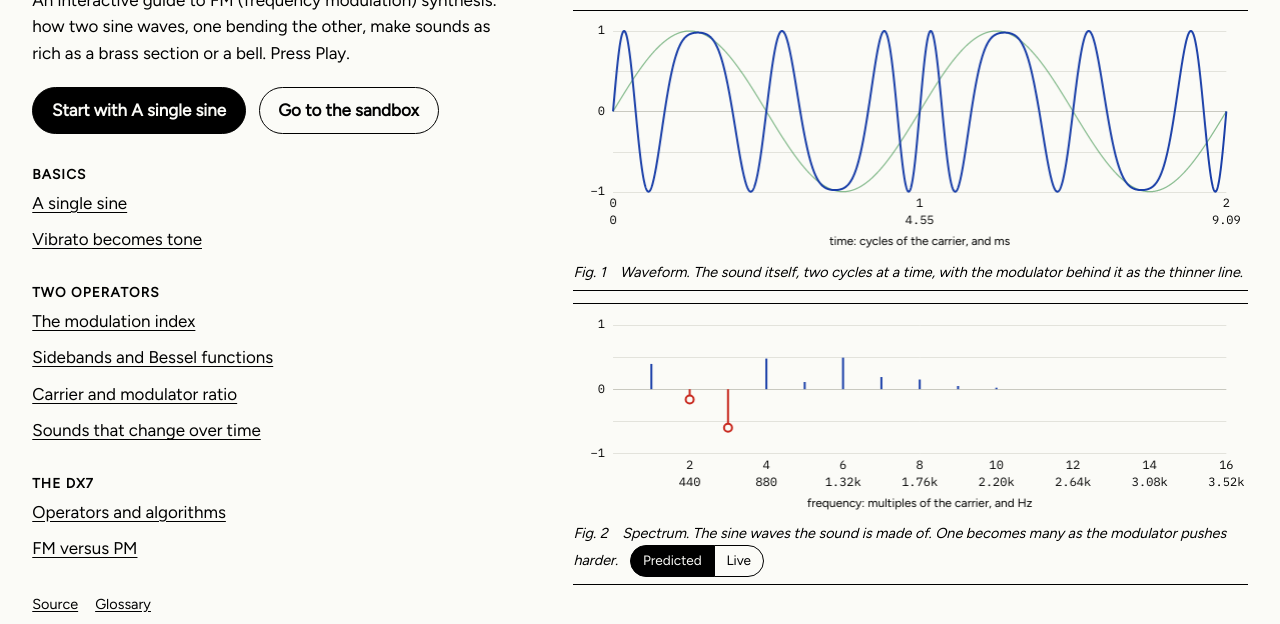
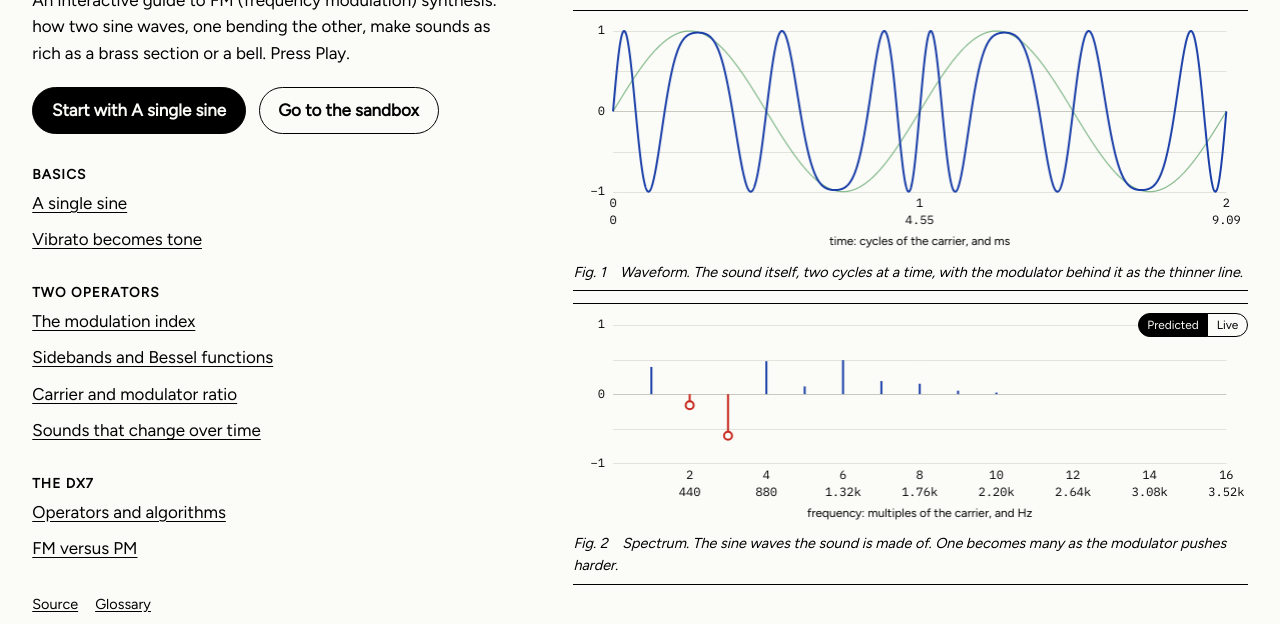
Before and after one commit to memestreak/fmlab, a website built with Vite: page index.html in a window 1280 px wide. Shown: the part 176-800 px from the top of the page. Built offline with nearby package versions, Linux system fonts and the light colour scheme.

Commit message:
Put Predicted / Live on the plot; drop its note
The switch sat at the end of the spectrum's caption, beside a note
("Press Play to hear it." or "Live: measured, …") that came and went
and moved it. The note is gone with the code only it used, `liveNote`;
the canvas's aria-label still says what the live view shows.

The switch is now a size smaller and laid over the plot's top right
corner, so it reads as part of the graph and takes no room. Where the
lab is pinned small, captions are hidden, which hid the switch too; it
now shows there.

```diff
--- a/index.html
+++ b/index.html
@@ -263,18 +263,17 @@
           <figure class="figure" data-figure="spectrum">
             <div class="plot-frame">
               <canvas id="spectrum" class="plot" role="img"></canvas>
+              <!-- The spectrum predicted from the patch, or measured from
+                   the sound, in the plot's top right corner. See
+                   ui/figures.ts. -->
+              <span id="live-switch" class="switch" role="group" aria-label="Spectrum">
+                <button id="spectrum-predicted" type="button" class="switch-option" aria-pressed="true">Predicted</button><button id="spectrum-live" type="button" class="switch-option" aria-pressed="false">Live</button>
+              </span>
             </div>
             <figcaption>
               Fig. <span class="figure-number"></span>&emsp;<span
                 id="spectrum-caption"
               ></span>
-              <!-- Says what the live view is showing, or how to start it. -->
-              <span id="spectrum-note"></span>
-              <!-- The spectrum predicted from the patch, or measured from
-                   the sound. See ui/figures.ts. -->
-              <span id="live-switch" class="switch" role="group" aria-label="Spectrum">
-                <button id="spectrum-predicted" type="button" class="switch-option" aria-pressed="true">Predicted</button><button id="spectrum-live" type="button" class="switch-option" aria-pressed="false">Live</button>
-              </span>
             </figcaption>
           </figure>
 
--- a/src/chapters/singleSine.ts
+++ b/src/chapters/singleSine.ts
@@ -39,7 +39,7 @@
      rest of this guide is about growing many partials from just two sine
      waves.`,
     `Fig. 2 is worked out from the settings: what the sound should
-     contain. Press Live in its caption and it measures what is really
+     contain. Press Live, in its top right corner, and it measures what is really
      coming out, while it plays, and draws that over the predicted stem.
      The measuring is done by the ${define('fft')} (FFT), the standard way
      to take a stretch of sound apart into the sine waves it is made of.
--- a/src/styles/base.css
+++ b/src/styles/base.css
@@ -1210,14 +1210,27 @@
   display: none;
 }
 
-/* A two-way switch, Predicted / Live, at the end of the spectrum's
-   caption: two joined buttons, the one in force filled with ink. Not in
-   italics, which are the caption's. */
+/* A two-way switch: two joined buttons, the one in force filled with
+   ink. */
 .switch {
   display: inline-flex;
-  margin-left: 0.5rem;
   vertical-align: middle;
   font-style: normal;
+}
+
+/* Predicted / Live sits in the spectrum plot's top right corner, part of
+   the graph, and a size smaller than the lab's switches. Laid over the
+   canvas, so it takes no room and moves nothing. */
+.plot-frame > .switch {
+  position: absolute;
+  top: 0;
+  right: 0;
+}
+
+.plot-frame > .switch .switch-option {
+  min-height: 1.4rem;
+  padding: 0 0.5rem;
+  font-size: 0.7rem;
 }
 
 .switch-option {
--- a/src/ui/figures.ts
+++ b/src/ui/figures.ts
@@ -184,7 +184,6 @@
 
 /** Fig. 1 and Fig. 2, each with a text description that follows the patch. */
 export function mountFigures(store: LabStore, engine: AudioEngine): void {
-  const spectrumNote = document.querySelector<HTMLElement>('#spectrum-note');
   /** When the live view was last drawn, for reduced motion. */
   let lastLive = 0;
   const waveform = document.querySelector<HTMLCanvasElement>('#waveform');
@@ -239,10 +238,6 @@
           : describeSpectrum(state, spectrumOf(state));
         if (canvas.getAttribute('aria-label') !== label) {
           canvas.setAttribute('aria-label', label);
-        }
-        const text = liveNote(state, isSounding(state, now));
-        if (spectrumNote && spectrumNote.textContent !== text) {
-          spectrumNote.textContent = text;
         }
       },
       // A note sounding, or the live view of anything sounding.
@@ -338,14 +333,6 @@
   return state.playing || (state.noteMode && noteSounding(state, time));
 }
 
-/** What to add to the spectrum's caption in the live view; nothing otherwise. */
-export function liveNote(state: LabState, sounding: boolean): string {
-  if (!state.liveSpectrum) return '';
-  return sounding
-    ? 'Live: measured, over the predicted stems.'
-    : 'Press Play to hear it.';
-}
-
 /** What the live view shows, in words. */
 export function describeLive(sounding: boolean): string {
   return sounding
```
Also changed, not shown: docs/specs/2026-10-13-fmlab-design.md (+6 -4 lines), src/__tests__/viz/liveSpectrum.test.ts (+3 -9 lines).
